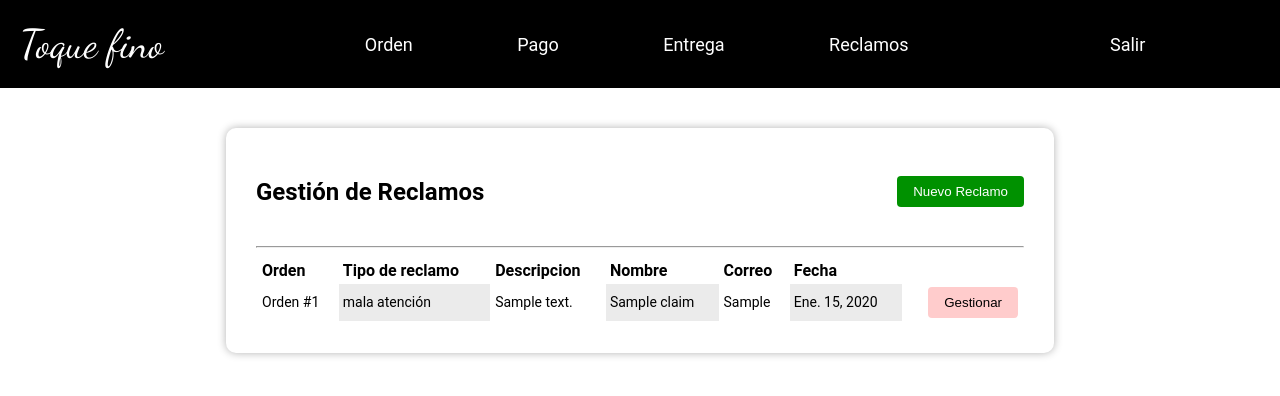
After one commit to cdnexx/toquefino, a Django app: page /claim/list in a window 1280 px wide. The commit adds this page. Shown: the top 396 px of the page. Run offline with Django 3.2, Linux system fonts and the light colour scheme; tables that the repository leaves empty hold one stand-in row (values such as "Sample post").

Commit message:
Gestion de reclamos (LISTA)

```diff
--- a/operation/models.py
+++ b/operation/models.py
@@ -1,5 +1,6 @@
 from django.db import models
 from django.core.validators import RegexValidator
+from django.utils import timezone
 
 # Create your models here.
 
@@ -29,3 +30,20 @@ class Order(models.Model):
 
     def __str__(self):
         return f"Orden #{self.order_id}"
+
+class Claim(models.Model):
+    TIPO_RECLAMO_CHOICES = [
+        ('mala atención', 'Mala atención'),
+        ('local en mal estado', 'Local en mal estado'),
+        ('otro', 'Otro'),
+    ]
+    claim_id = models.AutoField(primary_key=True)
+    Orden = models.ForeignKey('Order', on_delete=models.CASCADE)
+    Tipo_de_reclamo = models.CharField(max_length=100, choices=TIPO_RECLAMO_CHOICES, default='Otro')
+    Descripcion_de_reclamo = models.CharField(max_length=1000)
+    Nombre = models.CharField(max_length=100)
+    Correo = models.EmailField(max_length=100, default="su_correo@gmail.com")
+    Fecha = models.DateField(default=timezone.now, editable=False)
+
+    def __str__(self):
+        return f"Reclamo #{self.claim_id} | {self.Tipo_de_reclamo} | {self.Estado_de_reclamo}"
--- a/operation/static/operation/style.css
+++ b/operation/static/operation/style.css
@@ -90,3 +90,43 @@ table.order-table {
   table.order-table tfoot td {
     font-size: 14px;
   }
+
+  .title {
+    display: inline-block;
+}
+
+.add_button {
+    float: right;
+    background-color: rgb(0, 145, 0);
+    color: white;
+    padding: 8px 16px;
+    border: none;
+    border-radius: 4px;
+    cursor: pointer;
+}
+
+.add_button:hover {
+    background-color: darkgreen;
+}
+
+.edit_button {
+    float: right;
+    background-color:#ffcccc;
+    color: black;
+    padding: 8px 16px;
+    border: none;
+    border-radius: 4px;
+    cursor: pointer;
+}
+
+.edit_button:hover {
+  background-color: #ff9999;
+}
+
+
+.header-container {
+  display: flex;
+  align-items: center;
+  justify-content: space-between;
+  margin-bottom: 20px;
+}
--- /dev/null
+++ b/operation/templates/complaints_list.html
@@ -0,0 +1,39 @@
+{% extends 'layouts/base.html' %}
+
+{% block content %}
+
+<div class="header-container">
+    <h2 class="title">Gestión de Reclamos</h2>
+
+    <button class="add_button" onclick="location.href='/claim/add'">Nuevo Reclamo</button>
+</div>
+<hr>
+
+<table class="order-table">
+    <tr>
+        <th>Orden</th>
+        <th>Tipo de reclamo</th>
+        <th>Descripcion</th>
+        <th>Nombre</th>
+        <th>Correo</th>
+        <th>Fecha</th>
+    </tr>
+
+    {% for p in claims %}
+
+    <tr>
+        <td>{{p.Orden}}</td>
+        <td>{{p.Tipo_de_reclamo}}</td>
+        <td>{{p.Descripcion_de_reclamo}}</td>
+        <td>{{p.Nombre}}</td>
+        <td>{{p.Correo}}</td>
+        <td>{{p.Fecha}}</td>
+        <td><button class="edit_button">Gestionar</button></td>
+
+    </tr>
+
+    {% endfor %}
+
+</table>
+
+{%endblock%}
--- a/operation/templates/layouts/base.html
+++ b/operation/templates/layouts/base.html
@@ -15,7 +15,7 @@
             <a href="/order">Orden</a>
             <a href="/payment">Pago</a>
             <a href="/delivery">Entrega</a>
-            <a href="/complaints">Reclamos</a>
+            <a href="/claim/list">Reclamos</a>
         </div>
         <a href="/admin">Salir</a>
     </nav>
--- a/operation/urls.py
+++ b/operation/urls.py
@@ -7,7 +7,7 @@ urlpatterns = [
     path('order', views.order_page),
     path('payment', views.payment_page),
     path('delivery', views.delivery_page),
-    path('complaints', views.complaints_page),
+    path('complaints', views.claim_add),
     path('order/order_id=<int:order_id>', views.order_page),
     path('order/product=<str:barcode>', views.product_page),
     path('order/order_id=<int:order_id>/product=<str:barcode>', views.product_page),
@@ -15,4 +15,6 @@ urlpatterns = [
     path('order/order_id=<int:order_id>/confirm', views.confirm_order),
     path('order/order_id=<int:order_id>/cancel', views.cancel_order),
     path('order/order_id=<int:order>/voucher', views.gen_pdf),
+    path('claim/add', views.claim_add, name='claim_add'),
+    path('claim/list', views.claim_list, name='claim_list'),
 ]
--- a/operation/views.py
+++ b/operation/views.py
@@ -6,6 +6,7 @@ from PyPDF2 import PdfWriter
 from reportlab.lib.units import mm
 from reportlab.pdfgen import canvas
 from django.http import FileResponse
+from .forms import ClaimForm
 
 # Create your views here.
 
@@ -35,8 +36,8 @@ def payment_page(request):
 def delivery_page(request):
     return render(request, 'delivery.html')
 
-def complaints_page(request):
-    return render(request, 'complaints.html')
+# def complaints_page(request):
+#     return render(request, 'complaints.html')
 
 def product_page(request, barcode, order_id=0):
     product = Product.objects.get(barcode=barcode)
@@ -149,3 +150,30 @@ def gen_pdf(request, order):
         pass
 
     return response
+
+def claim_add(request):
+
+     template_name = 'complaints.html'
+
+     data = {
+        'form': ClaimForm()
+    }
+
+     if request.method == 'POST':
+         form = ClaimForm(data=request.POST, files=request.FILES)
+         if form.is_valid():
+             form.save()
+             data["msg"] = "Reclamo guardado"
+         else:
+             data["form"] = form
+
+     return render(request, template_name, data)
+
+def claim_list(request):
+    template_name = 'complaints_list.html'
+
+    data = {
+        'claims': Claim.objects.all()
+    }
+
+    return render(request, template_name, data)
--- a/toquefino/settings.py
+++ b/toquefino/settings.py
@@ -80,8 +80,8 @@ DATABASES = {
         'PORT': '',
         'ENGINE': 'django.db.backends.postgresql_psycopg2',
         'NAME': 'toquefino',
-        'USER': 'kinemadbuser',
-        'PASSWORD': 'kinema'
+        'USER': 'postgres',
+        'PASSWORD': 'tomy1904'
     }
 }
 
```
Also changed, not shown: operation/forms.py (added, +13 -0 lines), operation/templates/complaints.html (+24 -1 lines), operation/migrations/0004_claim.py (added), operation/migrations/0005_auto_20230619_2102.py (added), operation/migrations/0006_alter_claim_tipo_de_reclamo.py (added).
